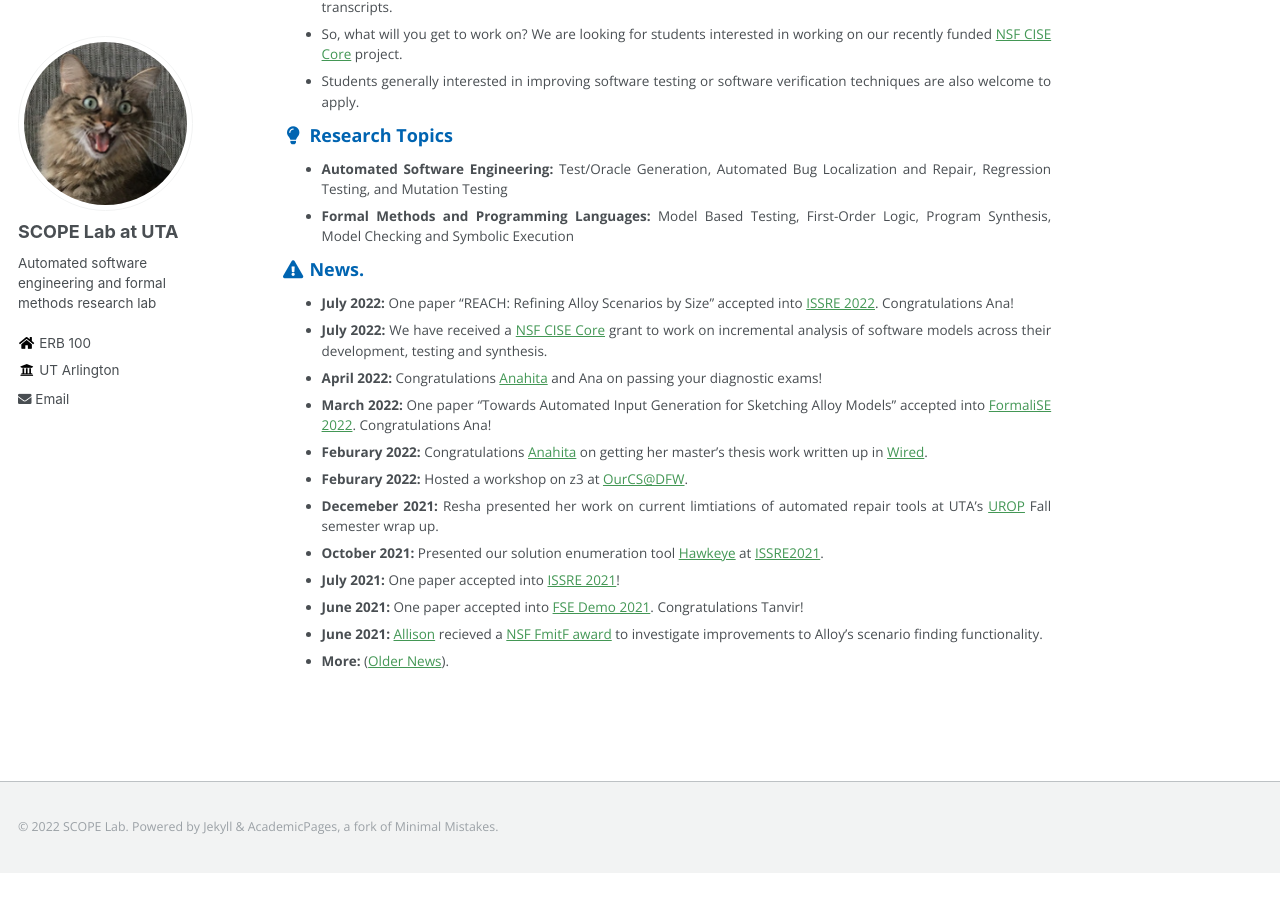
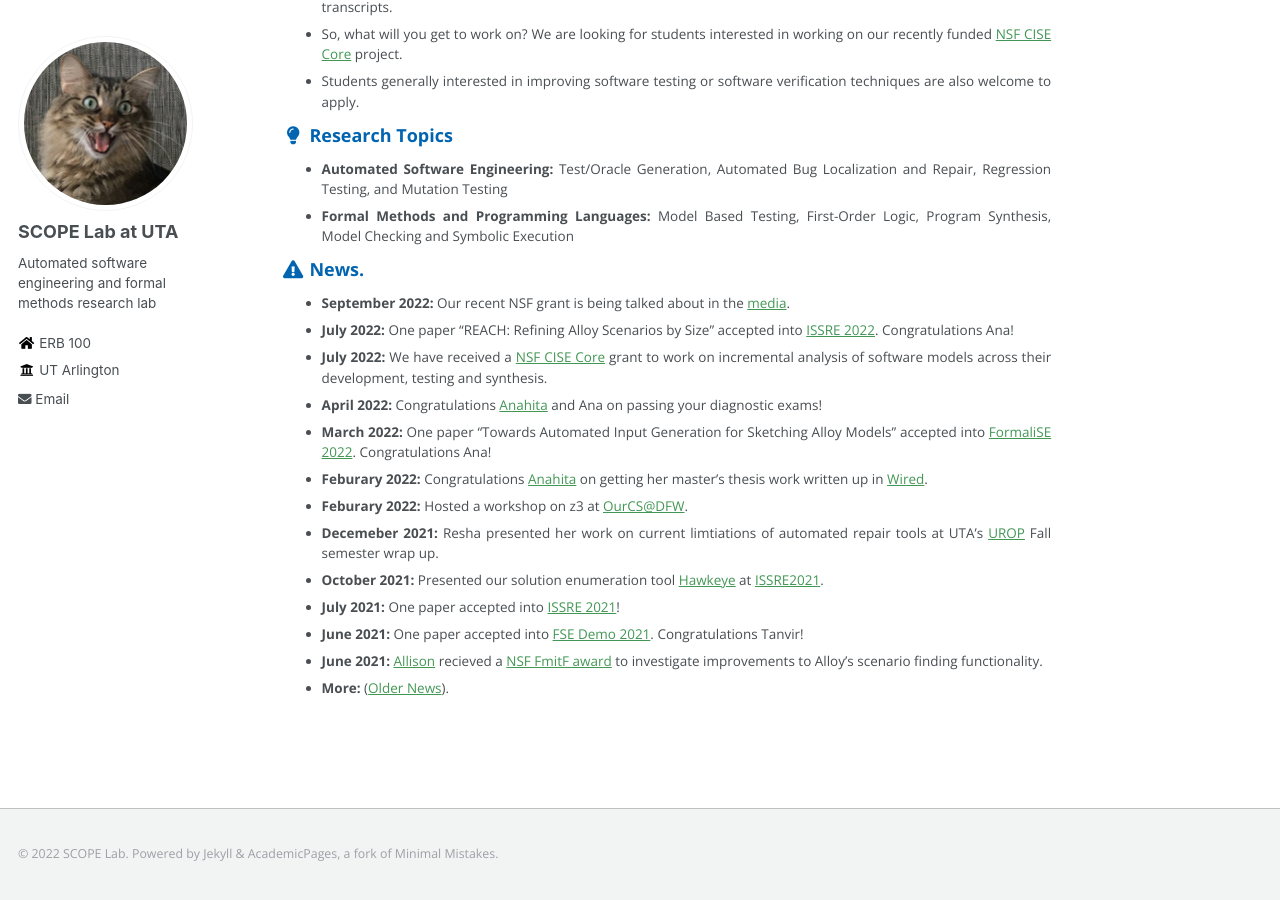
Before and after one commit to SCOPELabUTA/SCOPELabUTA.github.io, a Jekyll site: the page built from _pages/about.md, in a window 1280 px wide and 900 px high, scrolled down 565 px. Built offline with Jekyll 4.4.1, drawn with Linux system fonts in a browser that asks for light colours; before the commit the page ends 1438 px from its top, so only the background shows below that.

Commit message:
Update about.md

```diff
--- a/_pages/about.md
+++ b/_pages/about.md
@@ -31,6 +31,7 @@ Mutation Testing
 Checking and Symbolic Execution
 
 ### <i class="fa fa-fw fa-exclamation-triangle" aria-hidden="true"></i> News.
+* **September 2022:** Our recent NSF grant is being talked about in the [media](https://www.uta.edu/news/news-releases/2022/09/22/sullivan-nsf-software-updates).
 * **July 2022:** One paper "REACH: Refining Alloy Scenarios by Size" accepted into [ISSRE 2022](https://issre2022.github.io/index.html). Congratulations Ana!
 * **July 2022:** We have received a [NSF CISE Core](https://www.nsf.gov/awardsearch/showAward?AWD_ID=2204536&HistoricalAwards=false) grant to work on incremental analysis of software models across their development, testing and synthesis.
 * **April 2022:** Congratulations [Anahita](https://www.linkedin.com/in/anahita-samadi-2756704b/) and Ana on passing your diagnostic exams!
```
